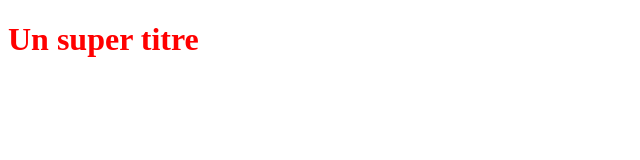
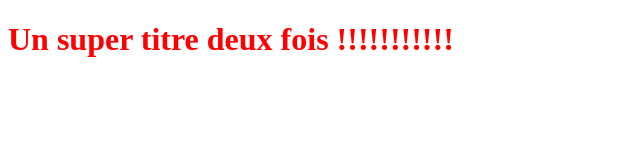
Before and after one commit to olacinbala/essai_project, a plain HTML site: page index.html in a window 1280 px wide. Shown: the whole page, without its empty margins (0-640 px from the left). Drawn offline with Linux system fonts and the light colour scheme.

Commit message:
Modification du titre H1

```diff
--- a/index.html
+++ b/index.html
@@ -5,6 +5,6 @@
    <link rel="stylesheet" type="text/css" href="styles.css">
 </head>
 <body>
-   <h1>Un super titre</h1>
+   <h1>Un super titre deux fois !!!!!!!!!!!</h1>
 </body>
 </html>
```
